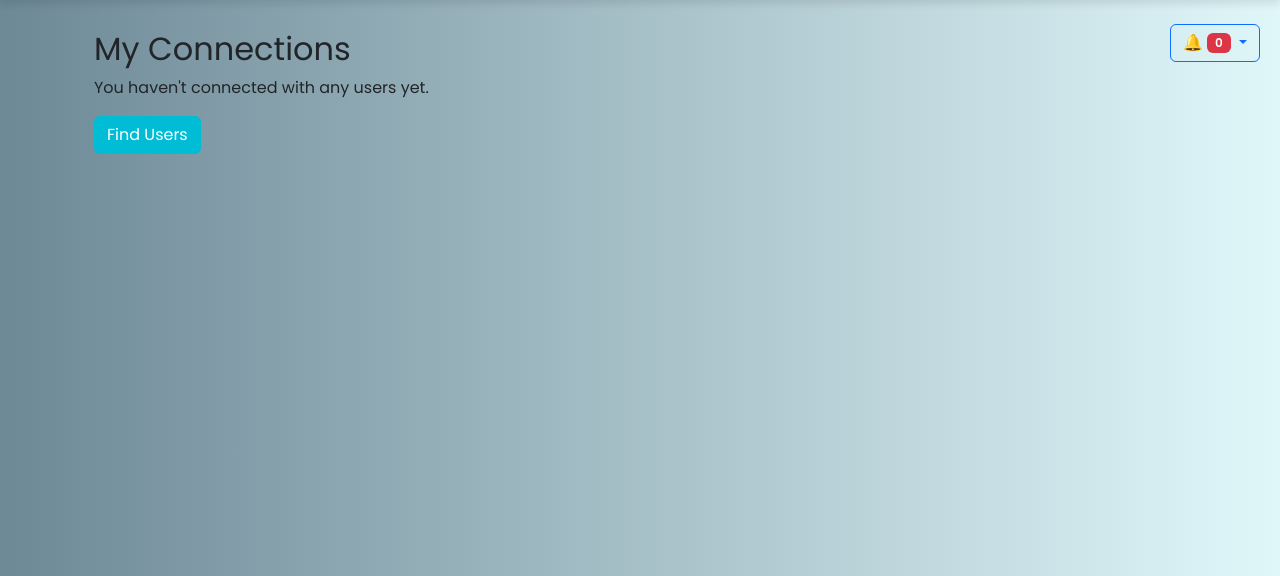
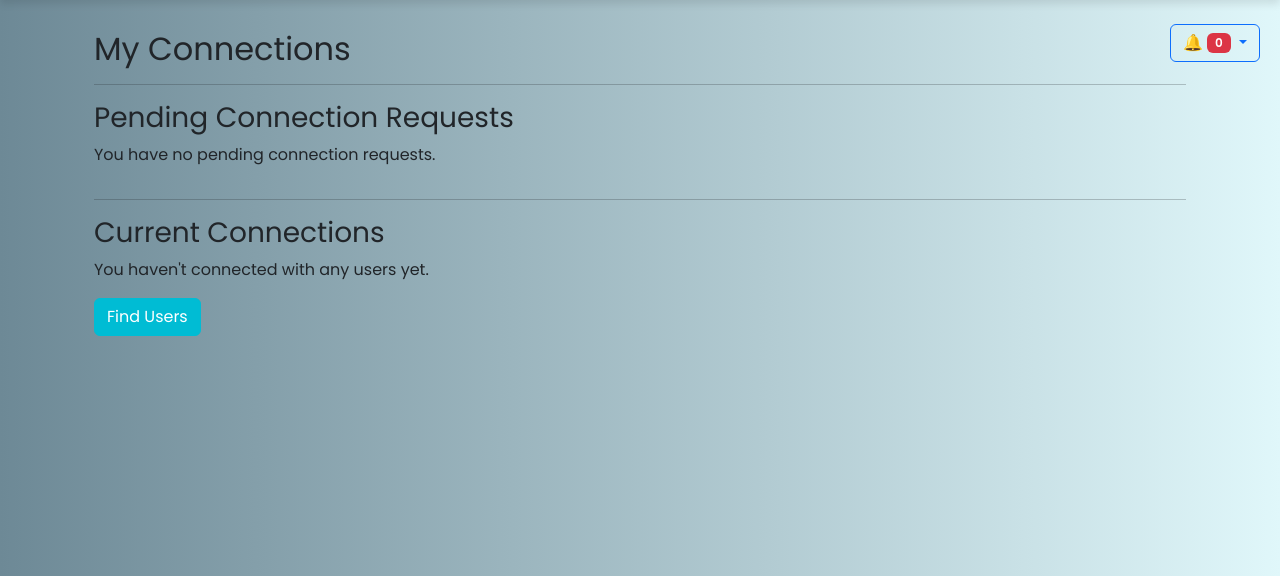
Before and after one commit to gablanck/project_files, a Django app: page /schedules/my-connections/ in a window 1280 px wide. Shown: the part 56-632 px from the top of the page. Run offline with Django 5.2, Linux system fonts and the light colour scheme; the visitor is signed in with stand-in values (Sample User, id 1); data comes from the database, SQL or seed files in the repository; data that the repository does not hold is empty.

Commit message:
friend request works, but the share is toggled on

```diff
--- a/schedules/forms.py
+++ b/schedules/forms.py
@@ -34,7 +34,7 @@ class EventForm(forms.ModelForm):
 
     class Meta:
         model = Event
-        fields = ['title', 'description', 'date', 'start_time', 'end_time', 'is_recurring', 'recurrence_type', 'recurrence_end_date']
+        fields = ['title', 'description', 'date', 'start_time', 'end_time', 'is_recurring', 'recurrence_type', 'recurrence_end_date', 'reminder_minutes_before']
 
     def clean(self):
         cleaned_data = super().clean()
--- a/schedules/urls.py
+++ b/schedules/urls.py
@@ -28,4 +28,10 @@ urlpatterns = [
 
     path('event/<int:event_id>/', views.event_detail, name='event_detail'),
 
+    path('connection-request/<int:request_id>/accept/', views.accept_connection, name='accept_connection'),
+    path('connection-request/<int:request_id>/reject/', views.reject_connection, name='reject_connection'),
+    path('connection-request/<int:request_id>/cancel/', views.cancel_request, name='cancel_request'),
+    path('connection-request/<int:request_id>/<str:decision>/', views.process_connection_request, name='process_connection_request'),
+
+    path('connections/<int:connection_id>/toggle-sharing/', views.toggle_schedule_sharing, name='toggle_schedule_sharing'),
 ]
--- a/schedules/views.py
+++ b/schedules/views.py
@@ -1,6 +1,6 @@
 from django.shortcuts import render, get_object_or_404, redirect
 from django.contrib.auth.decorators import login_required
-from .models import Event, SharedSchedule, Connection, Comment
+from .models import Event, SharedSchedule, Connection, Comment, ConnectionRequest
 from .forms import EventForm
 from django.contrib.auth import login
 from .forms import RegisterForm
@@ -23,7 +23,6 @@ from django.utils import timezone
 from .forms import CommentForm
 
 
-
 @login_required
 def home(request):
     events = Event.objects.filter(user=request.user).order_by('date', 'start_time')
@@ -43,6 +42,7 @@ def create_or_edit_event(request, event_id=None):
         if form.is_valid():
             event = form.save(commit=False)
             event.user = request.user
+            event.is_shared = form.cleaned_data.get('is_shared', False)
             event.save()
 
             # ✅ Only create recurring events when adding a new one
@@ -153,10 +153,20 @@ def schedule_view(request):
 
 @login_required
 def get_calendar_events(request):
+    # Get user's own events
     events = list(Event.objects.filter(user=request.user))
-    connected_users = Connection.objects.filter(user=request.user).values_list('connected_to', flat=True)
+    print(f"User's own events: {len(events)}")
+
+    # Get connected users with sharing enabled
+    connected_users = Connection.objects.filter(
+        user=request.user,
+        share_schedule=True
+    ).values_list('connected_to', flat=True)
+    print(f"Connected users with sharing enabled: {list(connected_users)}")
+
+    # Get all events from connected users (ignore is_shared flag)
     connected_events = Event.objects.filter(user__in=connected_users)
-
+    print(f"Connected events: {len(list(connected_events))}")
     calendar_events = []
     all_events = events + list(connected_events)
 
@@ -231,9 +241,23 @@ def user_search(request):
     # Get current connections for the logged-in user
     connected_users = Connection.objects.filter(user=request.user).values_list('connected_to_id', flat=True)
 
+    # Get sent connection requests
+    sent_requests = ConnectionRequest.objects.filter(
+        sender=request.user,
+        accepted=False
+    ).values_list('receiver_id', flat=True)
+
+    # Get received connection requests
+    received_requests = ConnectionRequest.objects.filter(
+        receiver=request.user,
+        accepted=False
+    ).values_list('sender_id', flat=True)
+
     # Add connection status to each user
     for user in users:
         user.is_connected = user.id in connected_users
+        user.request_sent = user.id in sent_requests
+        user.request_received = user.id in received_requests
 
     context = {
         'users': users,
@@ -245,22 +269,43 @@ def user_search(request):
 @login_required
 def connect_user(request, user_id):
     """
-    View for creating a connection with another user
+    View for sending a connection request to another user
     """
     if request.method == 'POST':
         try:
             user_to_connect = User.objects.get(id=user_id)
-            if user_to_connect != request.user:
-                connection, created = Connection.objects.get_or_create(
-                    user=request.user,
-                    connected_to=user_to_connect
+            if user_to_connect == request.user:
+                messages.error(request, "You can't connect with yourself")
+                return redirect('user_search')
+
+            # Check if already connected
+            if Connection.objects.filter(user=request.user, connected_to=user_to_connect).exists():
+                messages.info(request, f'Already connected with {user_to_connect.username}')
+                return redirect('user_search')
+
+            # Check if request already sent
+            request_exists = ConnectionRequest.objects.filter(
+                sender=request.user,
+                receiver=user_to_connect,
+                accepted=False
+            ).exists()
+
+            if request_exists:
+                messages.info(request, f'Connection request already sent to {user_to_connect.username}')
+            else:
+                # Create new connection request
+                ConnectionRequest.objects.create(
+                    sender=request.user,
+                    receiver=user_to_connect
                 )
-                if created:
-                    messages.success(request, f'Successfully connected with {user_to_connect.username}')
-                else:
-                    messages.info(request, f'Already connected with {user_to_connect.username}')
-            else:
-                messages.error(request, "You can't connect with yourself")
+
+                # Create notification for the receiver
+                Notification.objects.create(
+                    user=user_to_connect,
+                    message=f"{request.user.username} sent you a connection request"
+                )
+
+                messages.success(request, f'Connection request sent to {user_to_connect.username}')
         except User.DoesNotExist:
             messages.error(request, "User not found")
     return redirect('user_search')
@@ -280,10 +325,127 @@ def disconnect_user(request, user_id):
 
 @login_required
 def my_connections(request):
+    # Get existing connections
     connections = Connection.objects.filter(user=request.user).select_related('connected_to')
+
+    # Get pending connection requests received by the user
+    received_requests = ConnectionRequest.objects.filter(
+        receiver=request.user,
+        accepted=False
+    ).select_related('sender')
+
+    # Get sent connection requests that are still pending
+    sent_requests = ConnectionRequest.objects.filter(
+        sender=request.user,
+        accepted=False
+    ).select_related('receiver')
+
     return render(request, 'connections/my_connections.html', {
-        'connections': connections
+        'connections': connections,
+        'received_requests': received_requests,
+        'sent_requests': sent_requests
     })
+
+@login_required
+def toggle_schedule_sharing(request, connection_id):
+    """
+    View to toggle schedule sharing with a connection.
+    Temporarily disabled; sharing is always enabled on accepting a connection.
+    """
+    messages.info(request, "The manual schedule sharing toggle is temporarily disabled. Schedules are shared by default with your connections.")
+    return redirect('my_connections')
+
+@login_required
+def process_connection_request(request, request_id, decision):
+    """
+    View for processing a connection request based on the decision.
+    Now, when a request is accepted, sharing is automatic.
+    """
+    if request.method == 'POST':
+        try:
+            conn_request = get_object_or_404(
+                ConnectionRequest,
+                id=request_id,
+                receiver=request.user,
+                accepted=False
+            )
+
+            if decision == 'accept':
+                # Create bidirectional connection
+                # Enable share_schedule=True by default when connecting
+                Connection.objects.update_or_create(
+                    user=request.user,
+                    connected_to=conn_request.sender,
+                    defaults={'share_schedule': True}
+                )
+                Connection.objects.update_or_create(
+                    user=conn_request.sender,
+                    connected_to=request.user,
+                    defaults={'share_schedule': True}
+                )
+
+                # Mark request as accepted
+                conn_request.accepted = True
+                conn_request.save()
+
+                # Create notification for the sender
+                Notification.objects.create(
+                    user=conn_request.sender,
+                    message=f"{request.user.username} accepted your connection request"
+                )
+
+                messages.success(request, f"Successfully connected and automatically shared schedules with {conn_request.sender.username}")
+            elif decision == 'reject':
+                # Delete the connection request
+                sender_name = conn_request.sender.username
+                conn_request.delete()
+
+                messages.success(request, f"Connection request from {sender_name} rejected")
+            else:
+                messages.error(request, "Invalid decision")
+        except Exception as e:
+            messages.error(request, f"Error processing connection request: {str(e)}")
+
+    return redirect('my_connections')
+
+# Keep these for backward compatibility
+@login_required
+def accept_connection(request, request_id):
+    """
+    View for accepting a connection request
+    """
+    return process_connection_request(request, request_id, 'accept')
+
+@login_required
+def reject_connection(request, request_id):
+    """
+    View for rejecting a connection request
+    """
+    return process_connection_request(request, request_id, 'reject')
+
+@login_required
+def cancel_request(request, request_id):
+    """
+    View for canceling a sent connection request
+    """
+    if request.method == 'POST':
+        try:
+            conn_request = get_object_or_404(
+                ConnectionRequest,
+                id=request_id,
+                sender=request.user,
+                accepted=False
+            )
+
+            # Delete the connection request
+            receiver_name = conn_request.receiver.username
+            conn_request.delete()
+
+            messages.success(request, f"Connection request to {receiver_name} canceled")
+        except Exception as e:
+            messages.error(request, f"Error canceling connection request: {str(e)}")
+
+    return redirect('my_connections')
 
 @login_required
 def get_events_api(request):
--- a/scheduling_app/templates/connections/my_connections.html
+++ b/scheduling_app/templates/connections/my_connections.html
@@ -4,6 +4,36 @@
 <div class="container mt-4">
     <h2>My Connections</h2>
 
+    <hr>
+    <h3>Pending Connection Requests</h3>
+    <div class="row">
+        {% for request in received_requests %}
+        <div class="col-md-4 mb-3">
+            <div class="card">
+                <div class="card-body">
+                    <h5 class="card-title">{{ request.sender.username }}</h5>
+                    <p class="card-text">{{ request.sender.email }}</p>
+                    <p class="card-text"><small class="text-muted">Requested on: {{ request.created_at|date }}</small></p>
+                    <form method="POST" action="{% url 'process_connection_request' request.id 'accept' %}" style="display:inline;">
+                        {% csrf_token %}
+                        <button type="submit" class="btn btn-success">Accept</button>
+                    </form>
+                    <form method="POST" action="{% url 'process_connection_request' request.id 'reject' %}" style="display:inline;">
+                        {% csrf_token %}
+                        <button type="submit" class="btn btn-danger">Reject</button>
+                    </form>
+                </div>
+            </div>
+        </div>
+        {% empty %}
+        <div class="col-12">
+            <p>You have no pending connection requests.</p>
+        </div>
+        {% endfor %}
+    </div>
+
+    <hr>
+    <h3>Current Connections</h3>
     <div class="row">
         {% for connection in connections %}
         <div class="col-md-4 mb-3">
@@ -12,10 +42,20 @@
                     <h5 class="card-title">{{ connection.connected_to.username }}</h5>
                     <p class="card-text">{{ connection.connected_to.email }}</p>
                     <p class="card-text"><small class="text-muted">Connected since: {{ connection.created_at|date }}</small></p>
-                    <form method="POST" action="{% url 'disconnect_user' connection.connected_to.id %}">
-                        {% csrf_token %}
-                        <button type="submit" class="btn btn-danger">Disconnect</button>
-                    </form>
+                    <div class="d-flex justify-content-between align-items-center">
+                        <form method="POST" action="{% url 'disconnect_user' connection.connected_to.id %}">
+                            {% csrf_token %}
+                            <button type="submit" class="btn btn-danger">Disconnect</button>
+                        </form>
+                        <form method="POST" action="{% url 'toggle_schedule_sharing' connection.id %}" style="display:inline;">
+                            {% csrf_token %}
+                            <div class="form-check form-switch">
+                                <input class="form-check-input" type="checkbox" name="share_schedule"
+                                       {% if connection.share_schedule %}checked{% endif %} onchange="this.form.submit()">
+                                <label class="form-check-label">Share Schedule</label>
+                            </div>
+                        </form>
+                    </div>
                 </div>
             </div>
         </div>
--- a/scheduling_app/templates/schedules/base.html
+++ b/scheduling_app/templates/schedules/base.html
@@ -180,8 +180,12 @@
               const li = document.createElement("li");
               li.classList.add("dropdown-item", "d-flex", "justify-content-between", "align-items-center");
 
+              const messageWrapper = document.createElement("div");
+              messageWrapper.classList.add("d-flex", "justify-content-between", "align-items-center", "w-100");
+
               const message = document.createElement("span");
               message.innerText = n.message;
+              message.classList.add("flex-grow-1");
 
               const markBtn = document.createElement("button");
               markBtn.className = "btn btn-sm btn-outline-secondary";
@@ -198,8 +202,19 @@
                 });
               };
 
-              li.appendChild(message);
-              li.appendChild(markBtn);
+              const snoozeBtn = document.createElement("button");
+              snoozeBtn.className = "btn btn-sm btn-outline-info ms-2";
+              snoozeBtn.innerHTML = "😴";
+              snoozeBtn.onclick = () => {
+                snoozeNotification(n.id, 10);
+                li.remove(); // Optionally remove from list
+              };
+
+              messageWrapper.appendChild(message);
+              messageWrapper.appendChild(markBtn);
+              messageWrapper.appendChild(snoozeBtn);
+
+              li.appendChild(messageWrapper);
               notifList.appendChild(li);
 
               if (!n.is_read) {
@@ -212,6 +227,21 @@
           }
         });
     }
+
+    function snoozeNotification(notificationId, minutes) {
+        fetch(`/schedules/snooze_notification/${notificationId}/?minutes=${minutes}`, {
+            method: 'POST',
+            headers: { 'X-CSRFToken': getCookie('csrftoken') },
+        })
+        .then(response => response.json())
+        .then(data => {
+            if (data.status === 'snoozed') {
+                // Optionally remove the snoozed notification from the UI
+                document.getElementById(`notification-${notificationId}`)?.remove();
+            }
+        });
+    }
+
 
     document.addEventListener('DOMContentLoaded', function () {
       loadNotifications(); // Fetch on load
```
Also changed, not shown: schedules/models.py (+13 -0 lines), scheduling_app/templates/schedules/event_form.html (+7 -0 lines), schedules/migrations/0006_event_reminder_minutes_before_notification_event_and_more.py (added), schedules/migrations/0007_connectionrequest.py (added), schedules/migrations/0008_connection_share_schedule.py (added).
